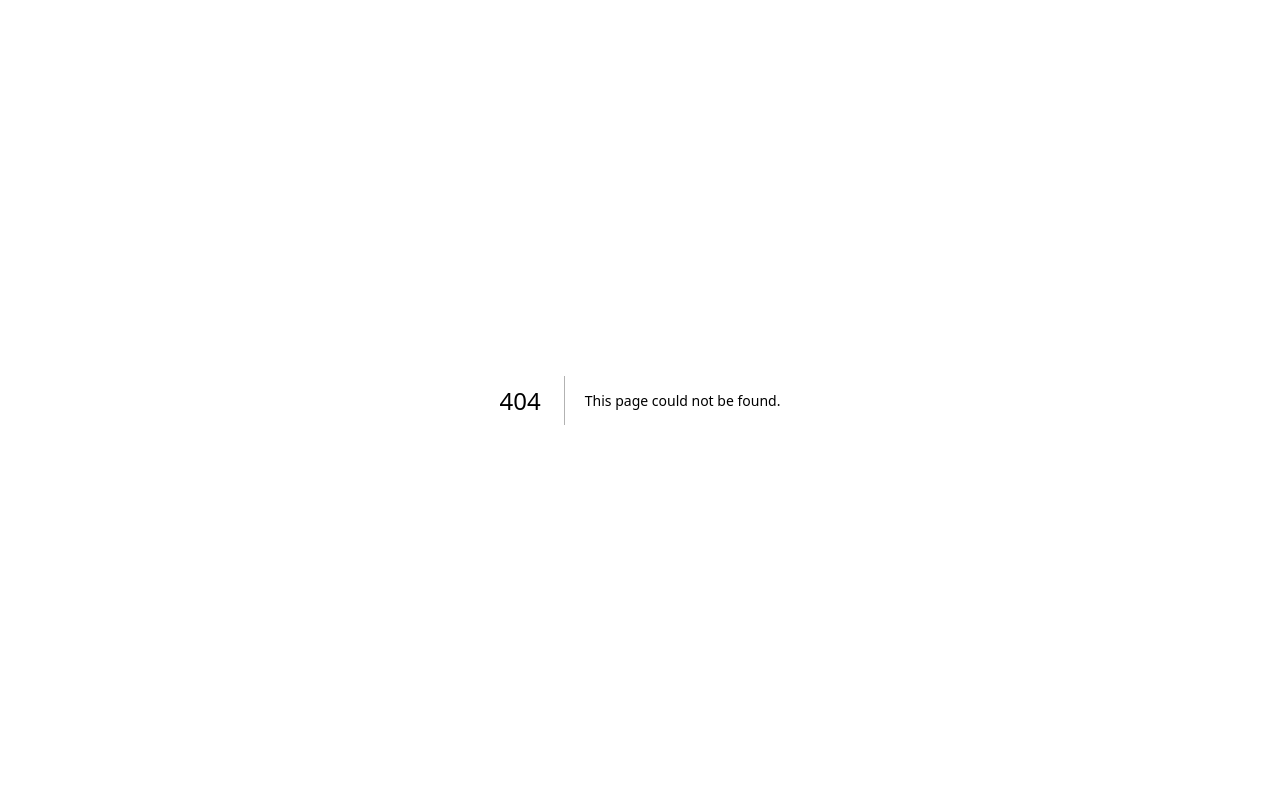
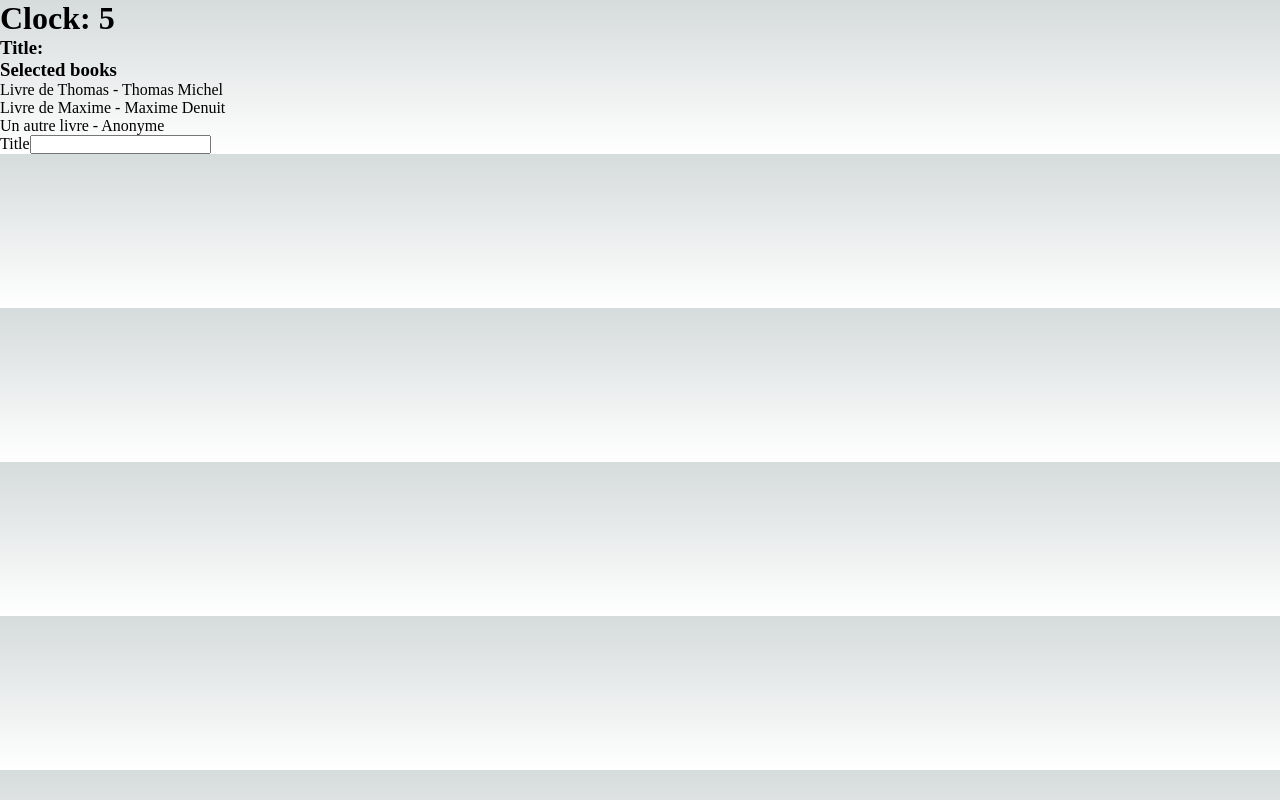
Before and after one commit to ThomasNight/test-react-next, a Next.js app: page /bad-memoization in a window 1280 px wide. Before the commit this address had no page. Built offline with nearby package versions, Linux system fonts and the light colour scheme.

Commit message:
feat: memoization

```diff
--- /dev/null
+++ b/src/pages/bad-memoization/index.tsx
@@ -0,0 +1,96 @@
+import { memo, useCallback, useEffect, useMemo, useState } from "react";
+
+const Child = ({
+  title,
+  onTitleChange,
+}: {
+  title: string;
+  onTitleChange: (value: string) => void;
+}) => {
+  console.log(`rerendering...`);
+
+  return (
+    <>
+      <label>Title</label>
+      <input
+        name="title"
+        value={title}
+        onChange={(e) => onTitleChange(e.target.value)}
+      />
+    </>
+  );
+};
+
+// Library containing only 3 books
+const library = [
+  {
+    id: 1,
+    title: `Livre de Thomas`,
+    author: `Thomas Michel`,
+  },
+  {
+    id: 2,
+    title: `Livre de Maxime`,
+    author: `Maxime Denuit`,
+  },
+  {
+    id: 3,
+    title: `Un autre livre`,
+    author: `Anonyme`,
+  },
+];
+
+const BadMemoizationPage = () => {
+  const [title, setTitle] = useState("");
+  const [clock, setClock] = useState(0);
+  const [formattedTitle, setFormattedTitle] = useState("");
+
+  // 3 books -> calculation can be done for every render -> Should not use useMemo here
+  const selectedBooks = useMemo(() => {
+    return library.filter((book) => book.title.startsWith(title));
+  }, [title]);
+
+  // Child component is not memoized -> useCallback not needed here since the child re-render anyway
+  const handleTitleChange = useCallback(
+    (value: string) => {
+      setTitle(value);
+    },
+    [setTitle]
+  );
+
+  // UseEffect not needed here, can be done on action -> in the handleTitleChange function
+  useEffect(() => {
+    setFormattedTitle(title.toUpperCase());
+  }, [title]);
+
+  useEffect(() => {
+    const interval = setInterval(() => {
+      setClock((prevClock) => prevClock + 1);
+    }, 1000);
+
+    return () => {
+      clearInterval(interval);
+    };
+  }, []);
+
+  return (
+    <div>
+      <h1>Clock: {clock}</h1>
+
+      <h3>Title: {formattedTitle}</h3>
+
+      <h3>Selected books</h3>
+      <ul>
+        {selectedBooks.map((book) => (
+          <li key={book.id}>
+            {book.title} - {book.author}
+          </li>
+        ))}
+      </ul>
+
+      <Child title={title} onTitleChange={handleTitleChange} />
+    </div>
+  );
+};
+
+export default BadMemoizationPage;
```
Also changed, not shown: src/pages/memoization/index.tsx (added, +94 -0 lines).
